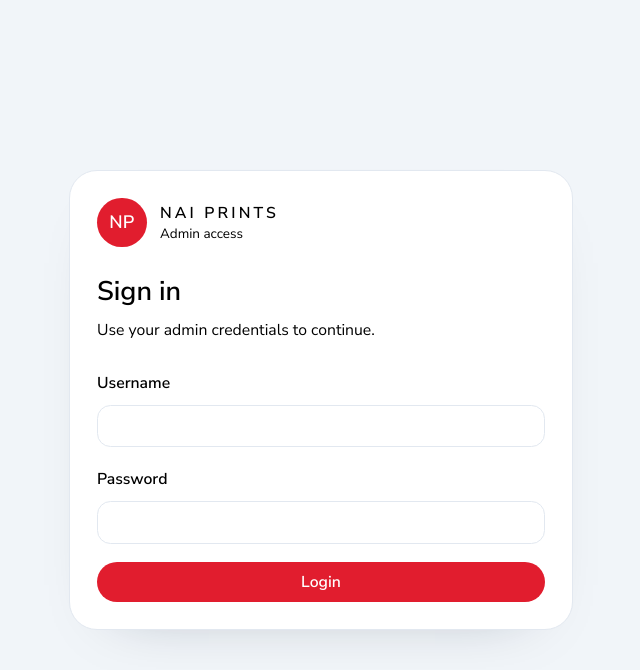
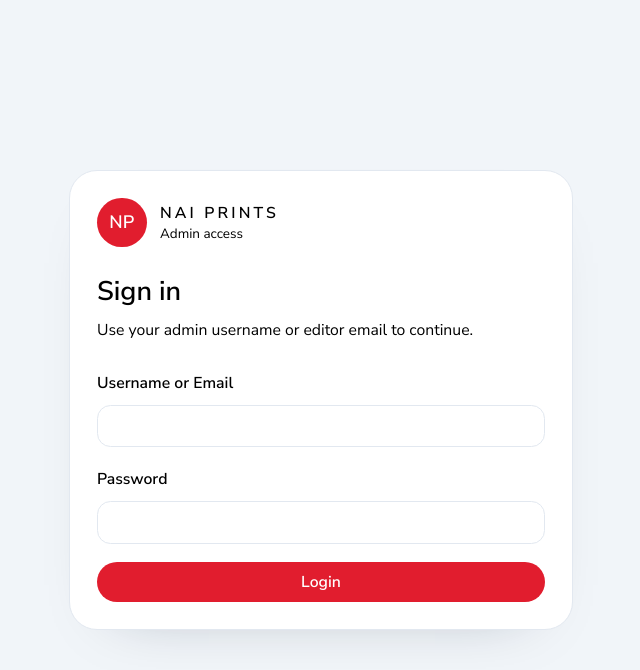
Before and after one commit to FRED-MUHIA/naiprints-original, a Laravel app: page /admin/login in a window 1280 px wide. Shown: the top 670 px of the page, without its empty margins (319-959 px from the left). Run offline with Laravel 12, Linux system fonts and the light colour scheme; the visitor is signed in with stand-in values (Sample User, id 1); data comes from the database, SQL or seed files in the repository; style sheets or scripts are compiled from the project's sources.

Commit message:
initial commit

```diff
--- a/app/Models/User.php
+++ b/app/Models/User.php
@@ -22,6 +22,7 @@ class User extends Authenticatable
         'name',
         'email',
         'password',
+        'role',
     ];
 
     /**
@@ -46,4 +47,9 @@ class User extends Authenticatable
             'password' => 'hashed',
         ];
     }
+
+    public function canAccessAdminPanel(): bool
+    {
+        return in_array((string) $this->role, ['admin', 'editor'], true);
+    }
 }
--- a/bootstrap/app.php
+++ b/bootstrap/app.php
@@ -16,6 +16,7 @@ return Application::configure(basePath: dirname(__DIR__))
 
         $middleware->alias([
             'admin.auth' => \App\Http\Middleware\AdminAuth::class,
+            'admin.can' => \App\Http\Middleware\AdminAuthorize::class,
         ]);
     })
     ->withExceptions(function (Exceptions $exceptions): void {
--- a/resources/views/admin/auth/login.blade.php
+++ b/resources/views/admin/auth/login.blade.php
@@ -22,7 +22,7 @@
                 </div>
 
                 <h1 class="mt-6 text-2xl font-semibold">Sign in</h1>
-                <p class="mt-2 text-sm text-slate-500">Use your admin credentials to continue.</p>
+                <p class="mt-2 text-sm text-slate-500">Use your admin username or editor email to continue.</p>
 
                 @if ($errors->any())
                     <div class="mt-4 rounded-xl border border-red-200 bg-red-50 px-4 py-3 text-sm text-red-700">
@@ -33,7 +33,7 @@
                 <form method="POST" action="{{ route('admin.login.submit') }}" class="mt-6 space-y-4">
                     @csrf
                     <div>
-                        <label class="text-sm font-semibold text-slate-700">Username</label>
+                        <label class="text-sm font-semibold text-slate-700">Username or Email</label>
                         <input type="text" name="username" value="{{ old('username') }}" class="mt-2 w-full rounded-xl border border-slate-200 px-4 py-2 text-sm focus:border-brand focus:outline-none" required>
                     </div>
                     <div>
--- a/routes/web.php
+++ b/routes/web.php
@@ -34,6 +34,7 @@ use App\Models\Size;
 use App\Models\Tag;
 use App\Models\Task;
 use App\Models\Page;
+use App\Models\User;
 use App\Support\PageDefaults;
 use Illuminate\Support\Facades\Route;
 use Illuminate\Support\Facades\Hash;
@@ -688,15 +689,43 @@ Route::post('/admin/login', function (Request $request) {
         'password' => ['required', 'string'],
     ]);
 
+    $username = trim((string) $credentials['username']);
     $expectedUser = config('admin.username');
     $expectedHash = config('admin.password_hash');
 
     if (
-        $credentials['username'] === $expectedUser &&
+        $username === $expectedUser &&
         Hash::check($credentials['password'], $expectedHash)
     ) {
-        $request->session()->put('admin_authenticated', true);
+        $request->session()->put([
+            'admin_authenticated' => true,
+            'admin_role' => 'admin',
+            'admin_user_id' => null,
+            'admin_name' => (string) $expectedUser,
+        ]);
         $request->session()->regenerate();
+
+        return redirect()->route('admin.dashboard');
+    }
+
+    $editor = User::query()
+        ->where('email', $username)
+        ->whereIn('role', ['admin', 'editor'])
+        ->first();
+
+    if ($editor && Hash::check($credentials['password'], (string) $editor->password)) {
+        $role = strtolower((string) $editor->role);
+        $request->session()->put([
+            'admin_authenticated' => true,
+            'admin_role' => $role,
+            'admin_user_id' => (int) $editor->id,
+            'admin_name' => (string) ($editor->name ?: $editor->email),
+        ]);
+        $request->session()->regenerate();
+
+        if ($role === 'editor') {
+            return redirect()->route('admin.products.index');
+        }
 
         return redirect()->route('admin.dashboard');
     }
@@ -705,7 +734,7 @@ Route::post('/admin/login', function (Request $request) {
 })->name('admin.login.submit');
 
 Route::post('/admin/logout', function (Request $request) {
-    $request->session()->forget('admin_authenticated');
+    $request->session()->forget(['admin_authenticated', 'admin_role', 'admin_user_id', 'admin_name']);
     $request->session()->invalidate();
     $request->session()->regenerateToken();
 
@@ -714,6 +743,10 @@ Route::post('/admin/logout', function (Request $request) {
 
 Route::prefix('admin')->name('admin.')->middleware('admin.auth')->group(function () {
     Route::get('/', function () {
+        if (session('admin_role') === 'editor') {
+            return redirect()->route('admin.products.index');
+        }
+
         $categoryId = request('category');
 
         $products = Product::with(['category', 'categories', 'brand'])
@@ -756,9 +789,13 @@ Route::prefix('admin')->name('admin.')->middleware('admin.auth')->group(function
         }
 
         return view('admin.dashboard', compact('products', 'featuredProduct', 'categories', 'brands', 'taskStats', 'recentTasks', 'isTaskModuleReady'));
-    })->name('dashboard');
+    })->name('dashboard')->middleware('admin.can:admin');
 
+    Route::middleware('admin.can:admin,editor')->group(function () {
         Route::resource('products', ProductController::class)->except(['show']);
+    });
+
+    Route::middleware('admin.can:admin')->group(function () {
         Route::post('blogs/editor/upload-image', [AdminBlogController::class, 'uploadEditorImage'])->name('blogs.editor.upload-image');
         Route::post('blogs/editor/upload-image-url', [AdminBlogController::class, 'uploadEditorImageUrl'])->name('blogs.editor.upload-image-url');
         Route::post('blogs/{blog}/publish', [AdminBlogController::class, 'publish'])->name('blogs.publish');
@@ -807,3 +844,4 @@ Route::prefix('admin')->name('admin.')->middleware('admin.auth')->group(function
         Route::get('builder/{page}', [PageBuilderController::class, 'edit'])->name('builder.edit');
         Route::put('builder/{page}', [PageBuilderController::class, 'update'])->name('builder.update');
     });
+});
```
Also changed, not shown: app/Http/Middleware/AdminAuth.php (+13 -0 lines), app/Http/Middleware/AdminAuthorize.php (added, +30 -0 lines), resources/views/admin/layout.blade.php (+17 -7 lines), database/migrations/2026_04_23_120000_add_role_to_users_table.php (added). Lines whose indentation alone changed are shown as unchanged.
